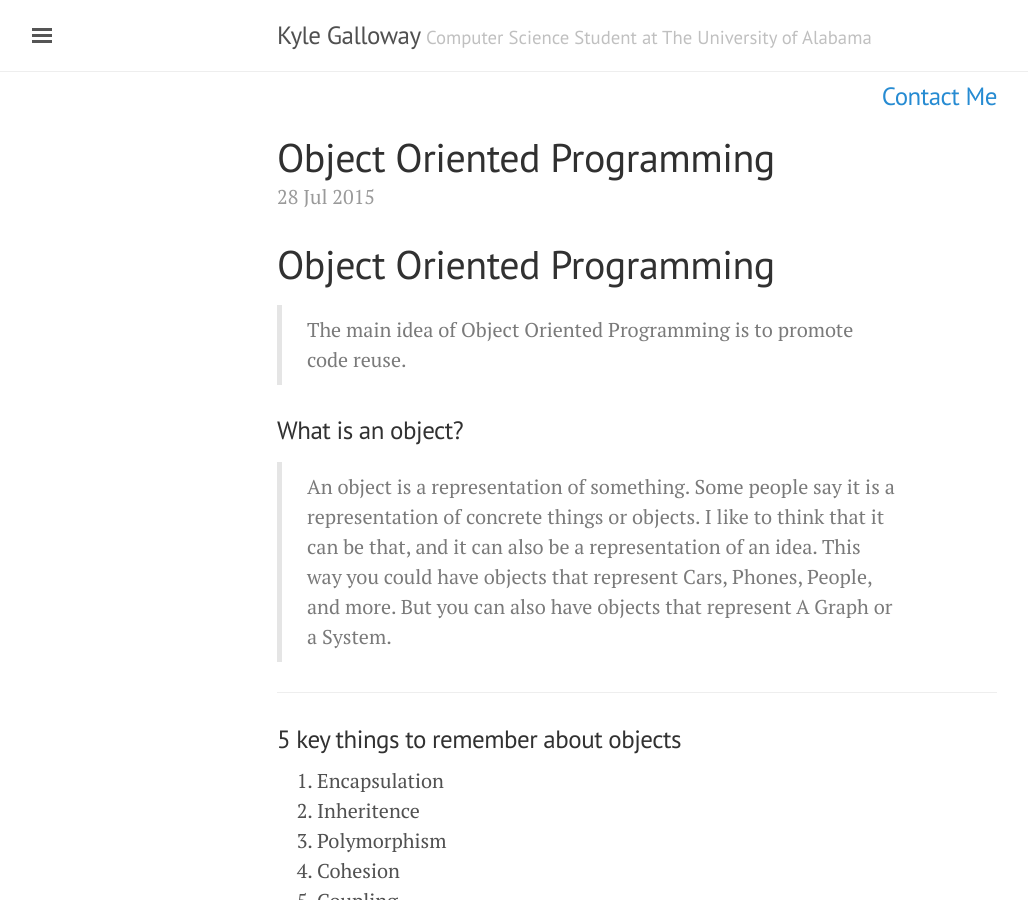
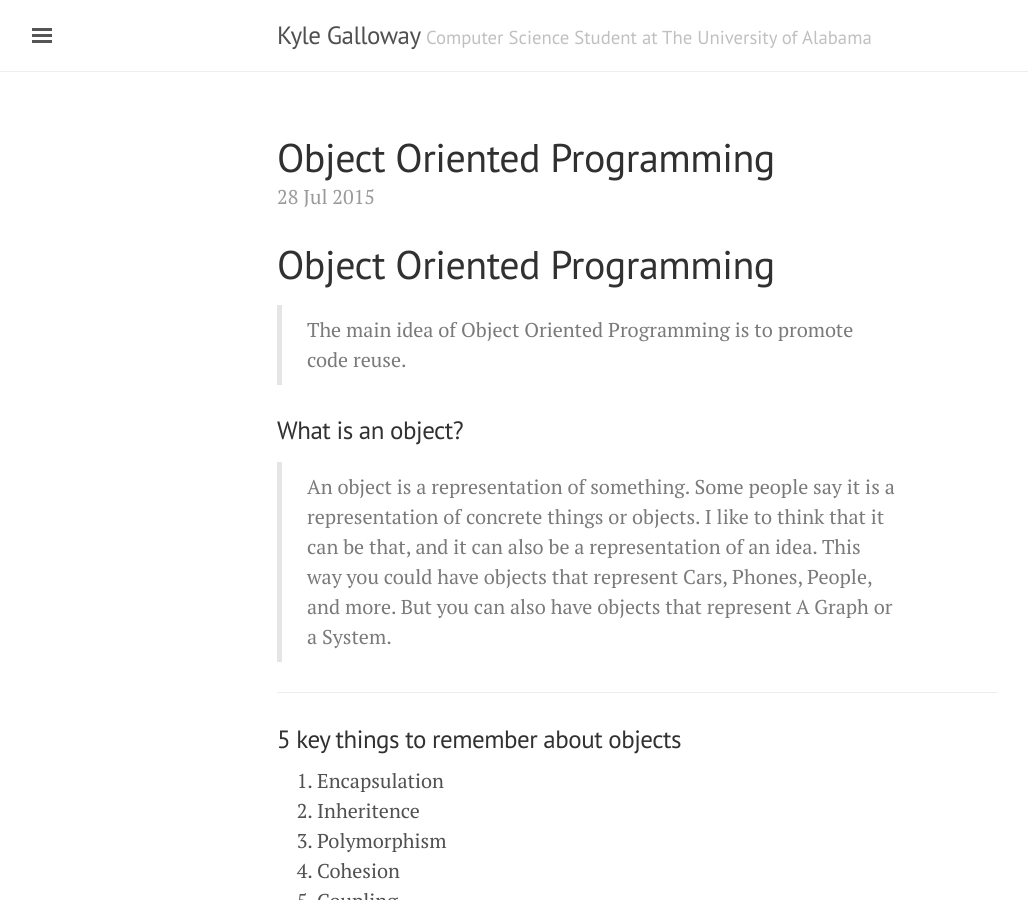
Before and after one commit to kylegalloway/old-kylegalloway.github.io, a Jekyll site: the page built from index.html, in a window 1280 px wide and 900 px high. Shown: the whole window, without its empty margins (3-1031 px from the left). Built offline with Jekyll 4.4.1, drawn with Linux system fonts in a browser that asks for light colours; the list of posts is cut into pages by our own code.

Commit message:
Undoes layout changes.

```diff
--- a/_layouts/default.html
+++ b/_layouts/default.html
@@ -16,9 +16,6 @@
           <h3 class="masthead-title">
             <a href="/" title="Home">{{ site.title }}</a>
             <small>{{ site.tagline }}</small>
-          </h3>
-          <h3 style="float:right;">
-            <a href="/about">Contact Me</a>
           </h3>
         </div>
       </div>
```
